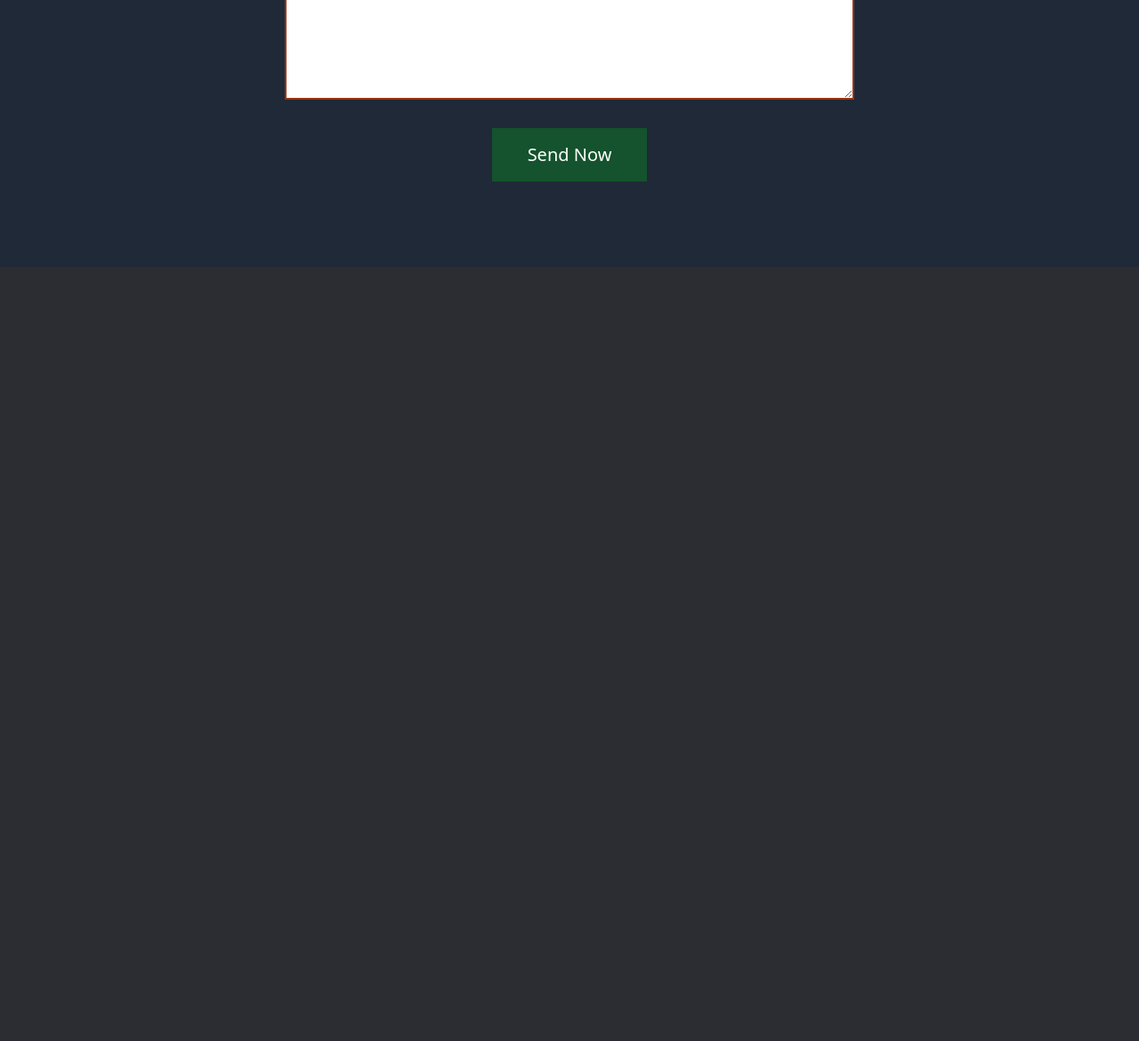
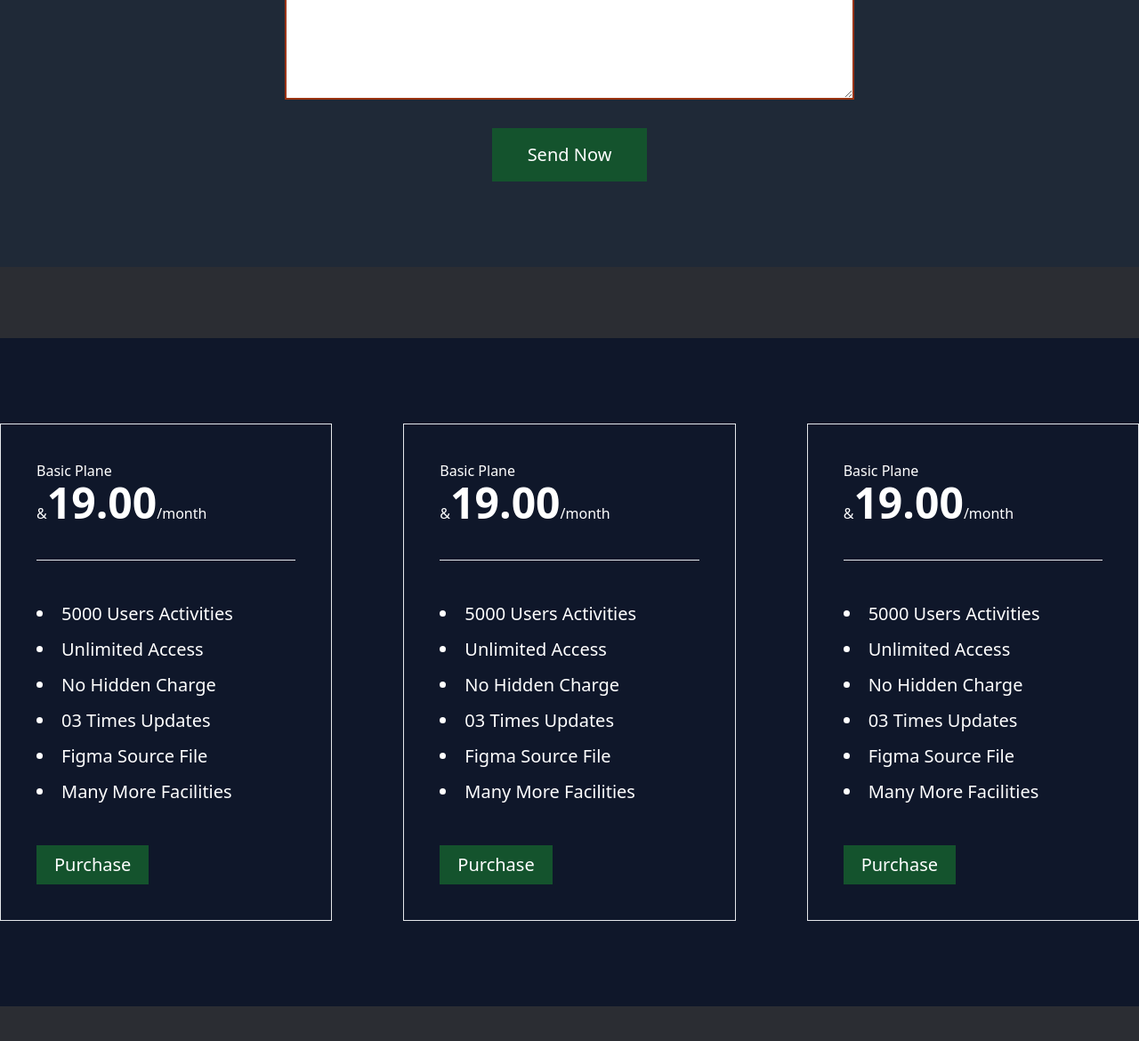
Before and after one commit to janifarjesmin/first-tailwind-projects, a website built with Vite: page index.html in a window 1280 px wide. Shown: the part 2730-3900 px from the top of the page at 89% size. Before the commit the page ends 3030 px from the top, so only its background shows below. Built offline with nearby package versions, Linux system fonts and the light colour scheme.

Commit message:
purchase section code

```diff
--- a/index.html
+++ b/index.html
@@ -154,6 +154,61 @@
             </div>
         </section>
 
+
+        <section class="bg-slate-900 my-16 sm:my-20 py-12 sm:py-24">
+            <div class=" grid md:grid-cols-2 lg:grid-cols-3 gap-10 sm:gap-16 md:gap-20  justify-center items-center text-white">
+
+                <div class="border p-10">
+                    <h5> Basic Plane </h5>
+                    <h2> &<span class="text-xl sm:text-2xl md:text-5xl font-bold">19.00</span>/month </h2>
+                    <hr class="my-10">
+                    <ul class="list-disc list-inside leading-10 text-xl">
+                        <li> 5000 Users Activities </li>
+                        <li> Unlimited Access </li>
+                        <li> No Hidden Charge </li>
+                        <li> 03 Times Updates </li>
+                        <li> Figma Source File </li>
+                        <li> Many More Facilities </li>
+                    </ul>
+
+                    <button class="bg-green-900 mt-10 hover:bg-green-600 transition px-5 py-2 text-xl "> Purchase </button>
+                </div>
+
+                <div class="border p-10">
+                    <h5> Basic Plane </h5>
+                    <h2> &<span class="text-xl sm:text-2xl md:text-5xl font-bold">19.00</span>/month </h2>
+                    <hr class="my-10">
+                    <ul class="list-disc list-inside leading-10 text-xl">
+                        <li> 5000 Users Activities </li>
+                        <li> Unlimited Access </li>
+                        <li> No Hidden Charge </li>
+                        <li> 03 Times Updates </li>
+                        <li> Figma Source File </li>
+                        <li> Many More Facilities </li>
+                    </ul>
+
+                    <button class="bg-green-900 mt-10 hover:bg-green-600 transition px-5 py-2 text-xl "> Purchase </button>
+                </div>
+
+                <div class="border p-10">
+                    <h5> Basic Plane </h5>
+                    <h2> &<span class="text-xl sm:text-2xl md:text-5xl font-bold">19.00</span>/month </h2>
+                    <hr class="my-10">
+                    <ul class="list-disc list-inside leading-10 text-xl">
+                        <li> 5000 Users Activities </li>
+                        <li> Unlimited Access </li>
+                        <li> No Hidden Charge </li>
+                        <li> 03 Times Updates </li>
+                        <li> Figma Source File </li>
+                        <li> Many More Facilities </li>
+                    </ul>
+
+                    <button class="bg-green-900 mt-10 hover:bg-green-600 transition px-5 py-2 text-xl "> Purchase </button>
+                </div>
+
+            </div>
+        </section>
+
     </main>
 
 </body>
```
